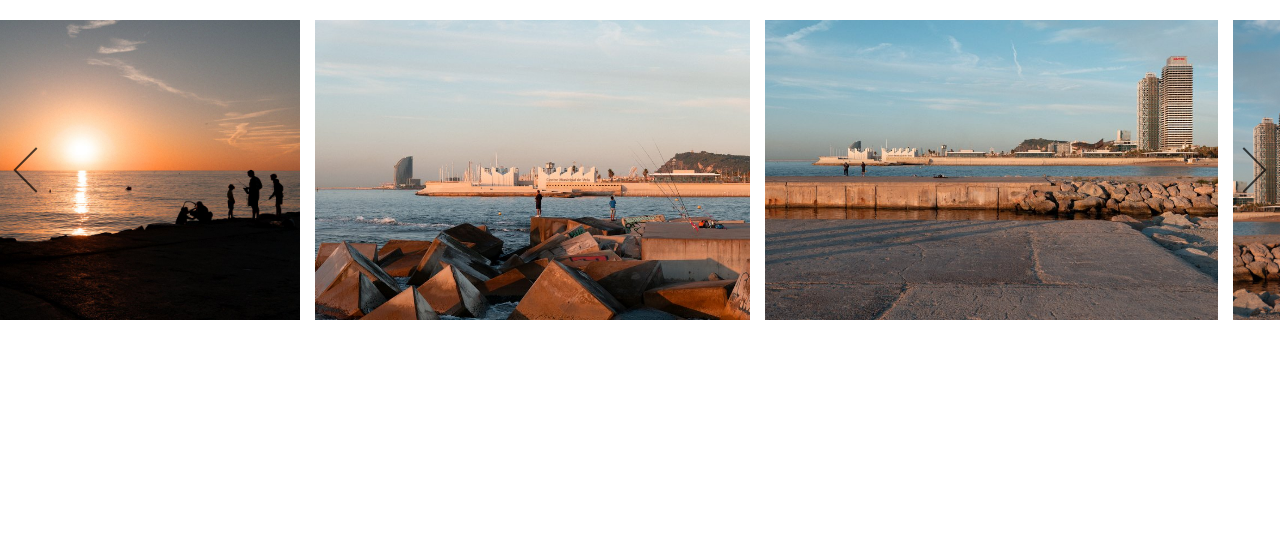
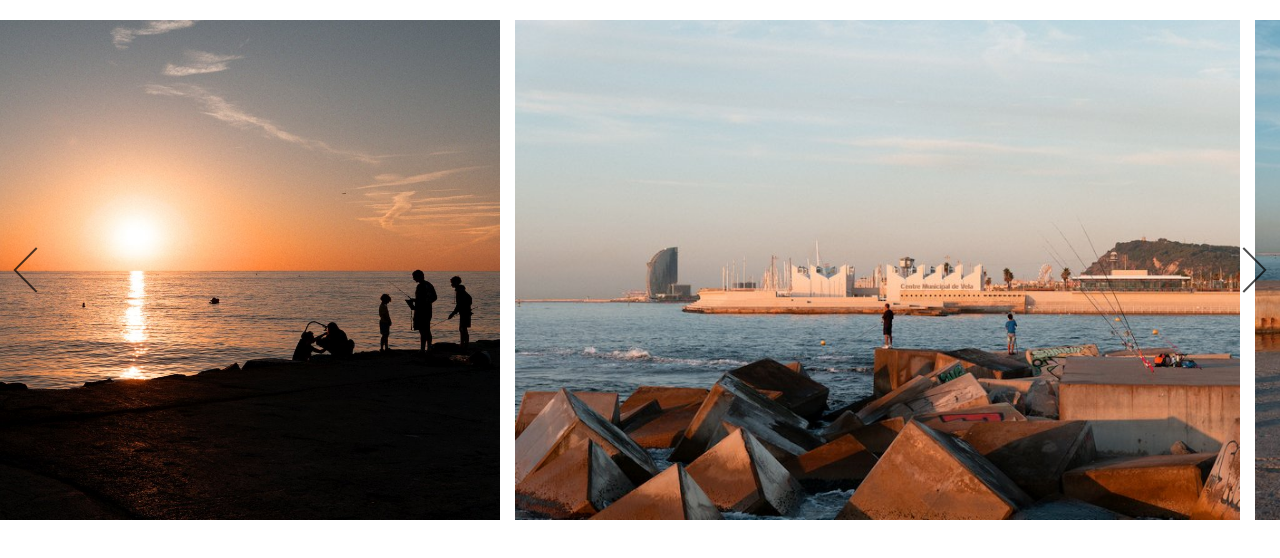
Before and after one commit to antonyebl/noweekend-galleries, a plain HTML site: page gallery_01_sunrise/index.html in a window 1280 px wide. Drawn offline with Linux system fonts and the light colour scheme.

Commit message:
Update style.css

```diff
--- a/style.css
+++ b/style.css
@@ -29,7 +29,7 @@ body {
 }
 
 .gallery-image {
-    height: 300px; /* Use a fixed pixel height for all images */
+    height: 500px; /* Use a fixed pixel height for all images */
     object-fit: contain;
     pointer-events: none;
 }
```
